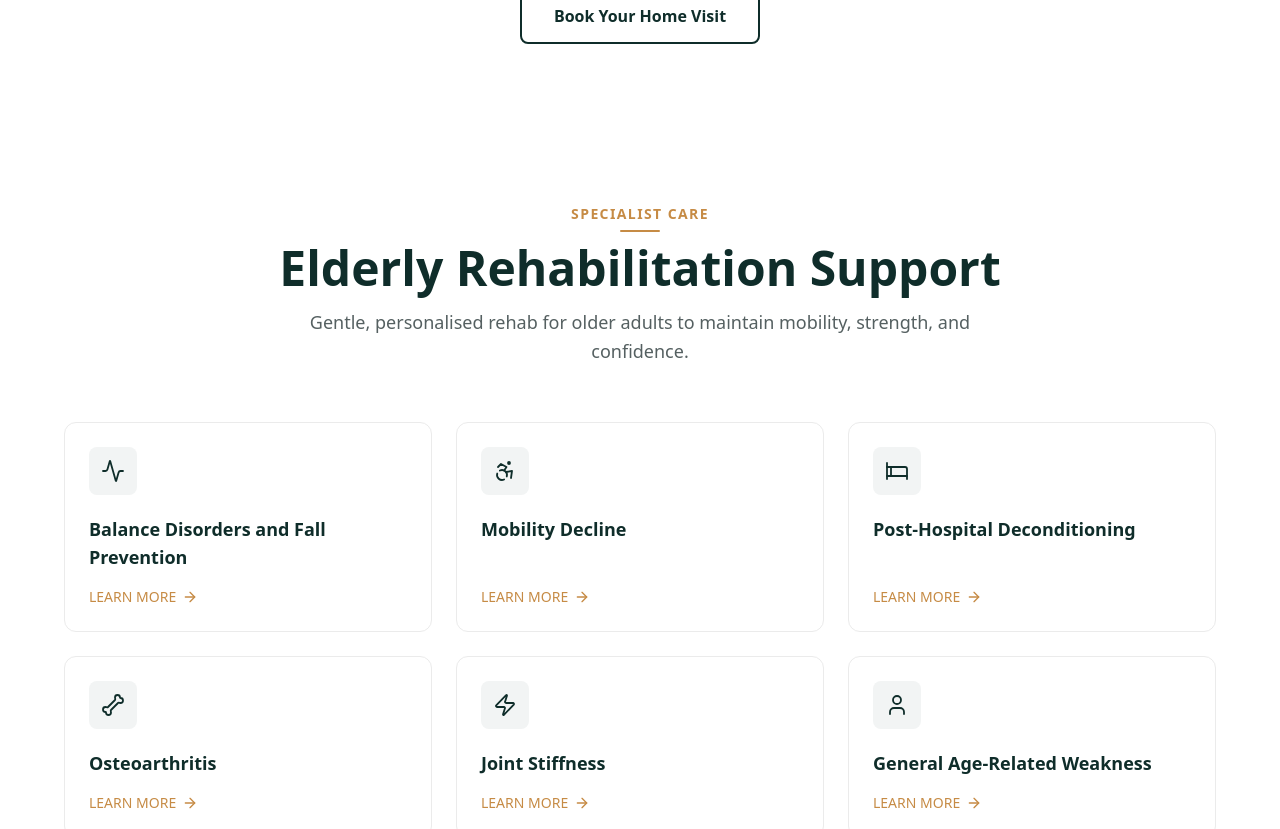
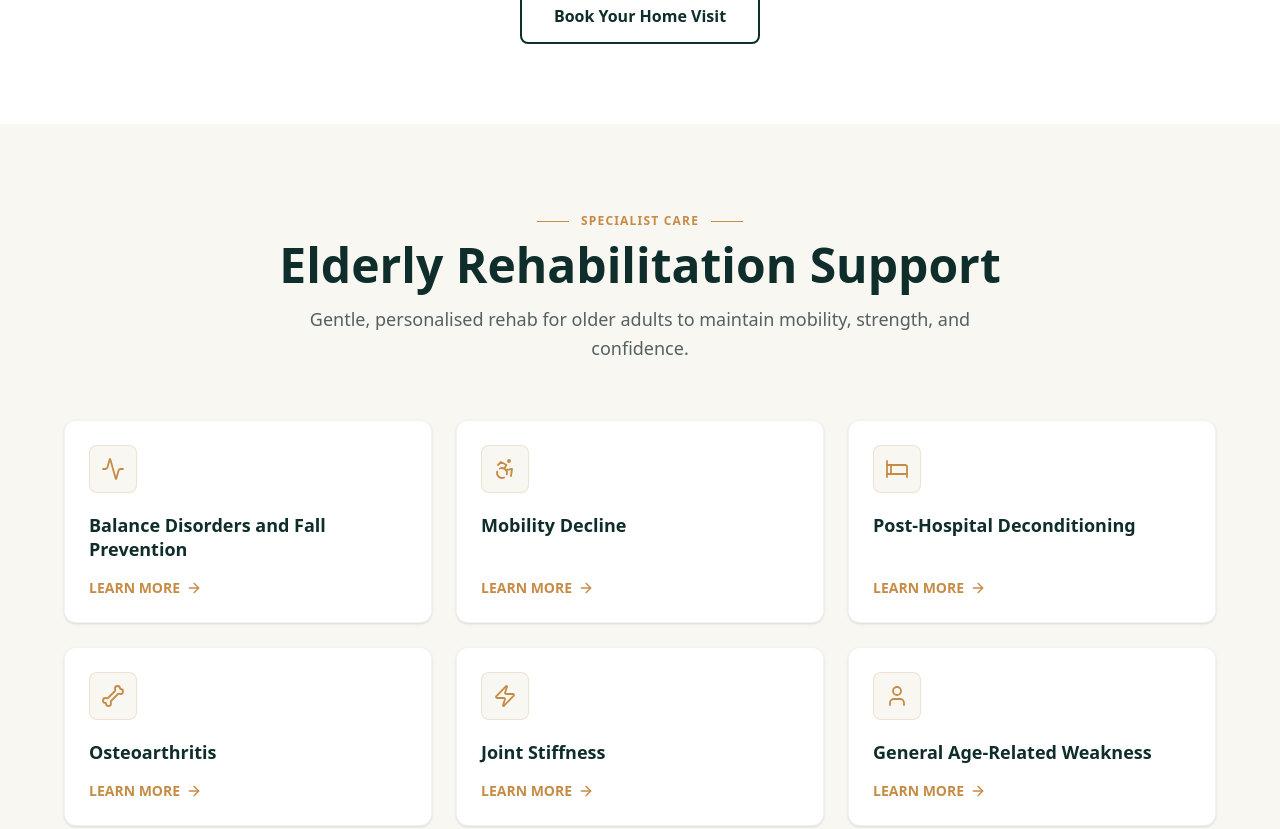
Before and after one commit to Sijan666/rehabTherapy, a React (Vite) app: page /conditions in a window 1280 px wide. Shown: the part 1720-2549 px from the top of the page. Built offline with nearby package versions, Linux system fonts and the light colour scheme.

Commit message:
feat: schedule section update

```diff
--- a/src/components/treatLayouts/Schedule.jsx
+++ b/src/components/treatLayouts/Schedule.jsx
@@ -1,3 +1,109 @@
+// import React from "react";
+// import {
+//   Activity,
+//   User,
+//   Bed,
+//   Bone,
+//   Zap,
+//   Accessibility,
+//   ArrowRight,
+// } from "lucide-react";
+
+// const Schedule = () => {
+//   const rehabilitationItems = [
+//     {
+//       title: "Balance Disorders and Fall Prevention",
+//       icon: Activity,
+//     },
+//     {
+//       title: "Mobility Decline",
+//       icon: Accessibility,
+//     },
+//     {
+//       title: "Post-Hospital Deconditioning",
+//       icon: Bed,
+//     },
+//     {
+//       title: "Osteoarthritis",
+//       icon: Bone,
+//     },
+//     {
+//       title: "Joint Stiffness",
+//       icon: Zap,
+//     },
+//     {
+//       title: "General Age-Related Weakness",
+//       icon: User,
+//     },
+//   ];
+
+//   return (
+//     <section className="bg-white py-20 px-4 sm:px-6 lg:px-8 font-sans">
+//       <div className="max-w-6xl mx-auto text-center">
+//         {/* Sub-title & Accent Divider */}
+//         <div className="flex flex-col items-center mb-3">
+//           <span className="text-[#C68B45] text-xs sm:text-sm font-semibold tracking-widest uppercase">
+//             Specialist Care
+//           </span>
+//           <div className="w-10 h-[2px] bg-[#C68B45] mt-1.5 rounded-full"></div>
+//         </div>
+
+//         {/* Header Title */}
+//         <h2 className="text-3xl sm:text-4xl md:text-5xl font-extrabold text-[#0F2D2A] mb-4">
+//           Elderly Rehabilitation Support
+//         </h2>
+
+//         {/* Subtitle */}
+//         <p className="text-[#556061] text-base sm:text-lg max-w-2xl mx-auto mb-14 leading-relaxed">
+//           Gentle, personalised rehab for older adults to maintain mobility,
+//           strength, and confidence.
+//         </p>
+
+//         {/* Feature Cards Grid */}
+//         <div className="grid grid-cols-1 md:grid-cols-2 lg:grid-cols-3 gap-6 mb-14">
+//           {rehabilitationItems.map((item, index) => {
+//             const IconComponent = item.icon;
+//             return (
+//               <div
+//                 key={index}
+//                 className="group bg-white rounded-xl p-6 flex flex-col justify-between border border-[#EBEBEB] hover:border-[#C68B45]/40 hover:shadow-lg transition-all duration-300 text-left cursor-pointer"
+//               >
+//                 <div>
+//                   {/* Icon Box */}
+//                   <div className="w-12 h-12 rounded-lg bg-[#F2F4F4] flex items-center justify-center text-[#0F2D2A] mb-5 group-hover:bg-[#0F2D2A] group-hover:text-white transition-colors duration-300">
+//                     <IconComponent className="w-6 h-6 stroke-[1.8]" />
+//                   </div>
+
+//                   {/* Title */}
+//                   <h3 className="font-semibold text-[#0F2D2A] text-lg mb-4">
+//                     {item.title}
+//                   </h3>
+//                 </div>
+
+//                 {/* Learn More Link */}
+//                 <div className="flex items-center gap-1.5 text-[#C68B45] font-medium text-sm group-hover:gap-2.5 transition-all duration-300">
+//                   <span>LEARN MORE</span>
+//                   <ArrowRight className="w-4 h-4" />
+//                 </div>
+//               </div>
+//             );
+//           })}
+//         </div>
+
+//         {/* Call to Action Button */}
+//         <div>
+//           <button className="border-2 border-[#0F2D2A] text-[#0F2D2A] hover:bg-[#0F2D2A] hover:text-white font-semibold text-base px-8 py-3.5 rounded-lg transition-all duration-300 shadow-sm hover:shadow-md active:scale-95">
+//             Schedule Free Assessment
+//           </button>
+//         </div>
+//       </div>
+//     </section>
+//   );
+// };
+
+// export default Schedule;
+
+
 import React from "react";
 import {
   Activity,
@@ -38,14 +144,16 @@ const Schedule = () => {
   ];
 
   return (
-    <section className="bg-white py-20 px-4 sm:px-6 lg:px-8 font-sans">
+    <section className="bg-[#F8F7F2] py-20 px-4 sm:px-6 lg:px-8 font-sans">
       <div className="max-w-6xl mx-auto text-center">
-        {/* Sub-title & Accent Divider */}
-        <div className="flex flex-col items-center mb-3">
-          <span className="text-[#C68B45] text-xs sm:text-sm font-semibold tracking-widest uppercase">
+
+        {/* Sub-header Badge */}
+        <div className="inline-flex items-center gap-3 mb-3">
+          <span className="h-[1px] w-8 bg-[#C68B45]"></span>
+          <span className="text-[#C68B45] uppercase tracking-widest text-xs font-semibold">
             Specialist Care
           </span>
-          <div className="w-10 h-[2px] bg-[#C68B45] mt-1.5 rounded-full"></div>
+          <span className="h-[1px] w-8 bg-[#C68B45]"></span>
         </div>
 
         {/* Header Title */}
@@ -66,22 +174,22 @@ const Schedule = () => {
             return (
               <div
                 key={index}
-                className="group bg-white rounded-xl p-6 flex flex-col justify-between border border-[#EBEBEB] hover:border-[#C68B45]/40 hover:shadow-lg transition-all duration-300 text-left cursor-pointer"
+                className="group bg-white rounded-xl p-6 flex flex-col justify-between border border-[#0F2D2A]/5 hover:border-[#C68B45]/40 shadow-sm hover:shadow-md transition-all duration-300 text-left cursor-pointer"
               >
                 <div>
                   {/* Icon Box */}
-                  <div className="w-12 h-12 rounded-lg bg-[#F2F4F4] flex items-center justify-center text-[#0F2D2A] mb-5 group-hover:bg-[#0F2D2A] group-hover:text-white transition-colors duration-300">
+                  <div className="w-12 h-12 rounded-lg bg-[#F8F7F2] flex items-center justify-center text-[#C68B45] mb-5 border border-[#C68B45]/20 group-hover:bg-[#0F2D2A] group-hover:text-[#C68B45] group-hover:border-[#0F2D2A] transition-colors duration-300">
                     <IconComponent className="w-6 h-6 stroke-[1.8]" />
                   </div>
 
                   {/* Title */}
-                  <h3 className="font-semibold text-[#0F2D2A] text-lg mb-4">
+                  <h3 className="font-bold text-[#0F2D2A] text-lg mb-4 leading-snug">
                     {item.title}
                   </h3>
                 </div>
 
                 {/* Learn More Link */}
-                <div className="flex items-center gap-1.5 text-[#C68B45] font-medium text-sm group-hover:gap-2.5 transition-all duration-300">
+                <div className="flex items-center gap-1.5 text-[#C68B45] font-semibold text-sm group-hover:gap-2.5 transition-all duration-300">
                   <span>LEARN MORE</span>
                   <ArrowRight className="w-4 h-4" />
                 </div>
@@ -92,7 +200,7 @@ const Schedule = () => {
 
         {/* Call to Action Button */}
         <div>
-          <button className="border-2 border-[#0F2D2A] text-[#0F2D2A] hover:bg-[#0F2D2A] hover:text-white font-semibold text-base px-8 py-3.5 rounded-lg transition-all duration-300 shadow-sm hover:shadow-md active:scale-95">
+          <button className="bg-[#0F2D2A] hover:bg-[#112926] text-[#F8F7F2] font-semibold text-base px-8 py-3.5 rounded-lg transition-all duration-300 shadow-md hover:shadow-lg active:scale-95 border border-[#C68B45]/30 focus:outline-none">
             Schedule Free Assessment
           </button>
         </div>
```
